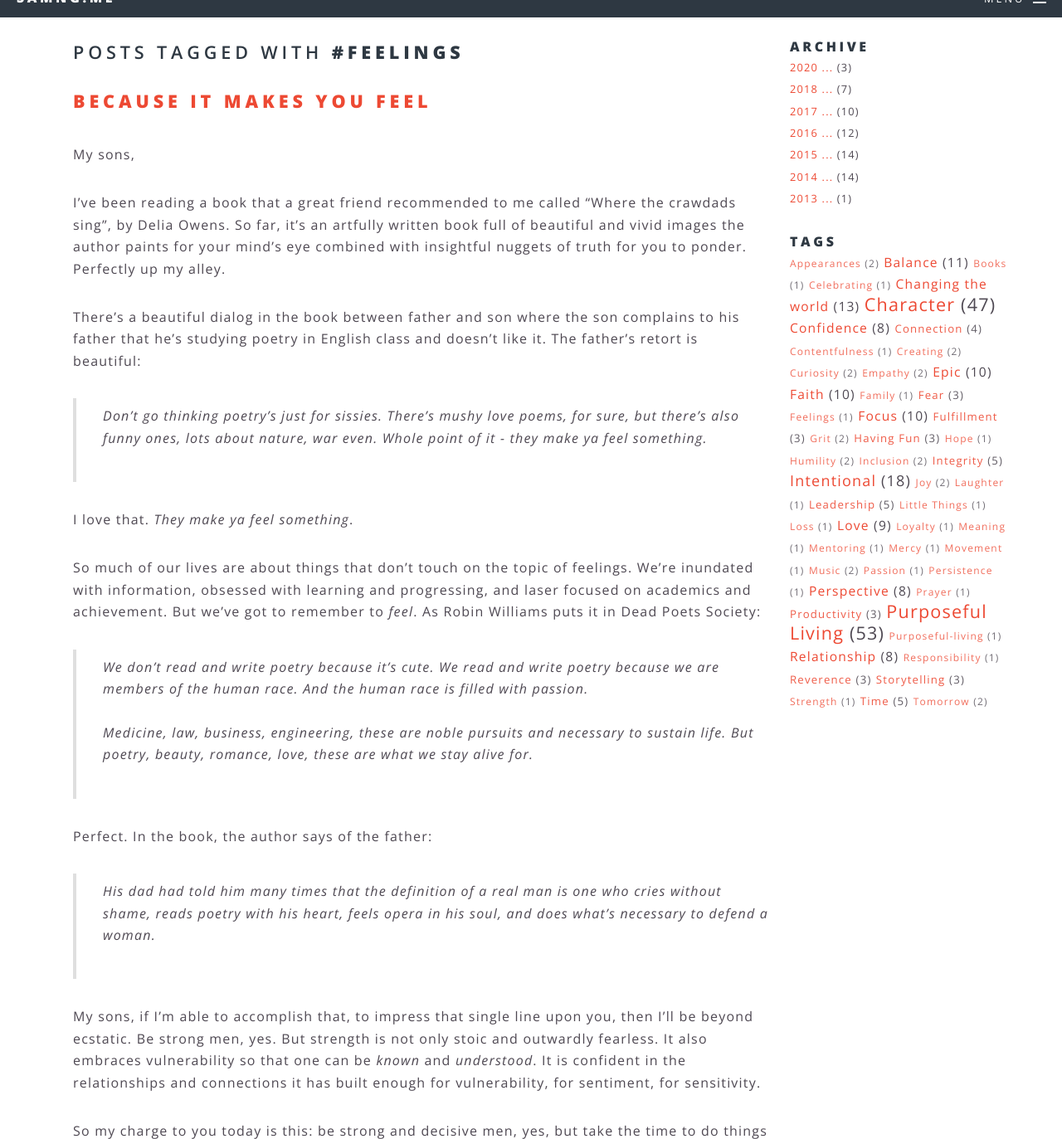
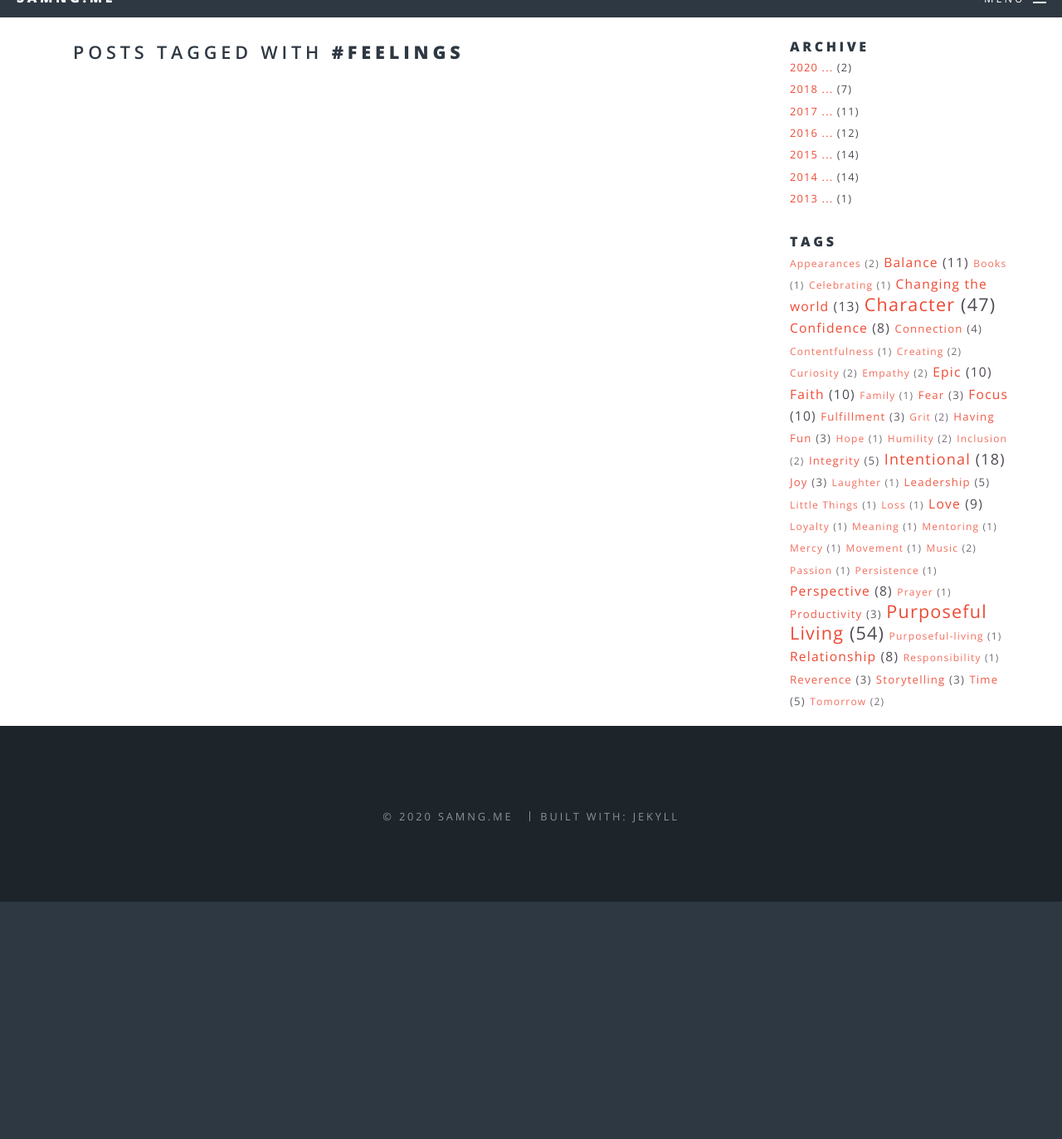
Before and after one commit to samng96/samng.me, a Jekyll site: the page built from tags/feelings.html, in a window 1280 px wide and 1400 px high, scrolled down 397 px, cut to the strip 27-1400 px from the top of the window. Shown: the whole strip at 83% size. Built offline with Jekyll 4.4.1, drawn with Linux system fonts in a browser that asks for light colours; after the commit the page ends 1511 px from its top, so only the background shows below that; some of the changed text lies outside the part shown.

Commit message:
Change "man" to "men"

```diff
--- a/_layouts/archive_year_view.html
+++ b/_layouts/archive_year_view.html
@@ -5,7 +5,7 @@ layout: default
 
     <header>
         <h2>Letters to my son</h2>
-        <p>A collection of thoughts and lessons I've learned along the way for my little man, and anyone else that's interested.</p>
+        <p>A collection of thoughts and lessons I've learned along the way for my little men, and anyone else that's interested.</p>
     </header>
 
     <section class="wrapper style5">
--- a/_layouts/tag_view.html
+++ b/_layouts/tag_view.html
@@ -6,7 +6,7 @@ title: Letters to my son
 
     <header>
         <h2>Letters to my son</h2>
-        <p>A collection of thoughts and lessons I've learned along the way for my little man, and anyone else that's interested.</p>
+        <p>A collection of thoughts and lessons I've learned along the way for my little men, and anyone else that's interested.</p>
     </header>
 
     <section class="wrapper style5">
--- a/letters-to-my-son/_posts/2020-03-11-because-it-makes-you-feel.markdown
+++ /dev/null
@@ -1,35 +0,0 @@
----
-layout: letter
-title: "Because it makes you feel"
-date: 2020-03-11 21:24:40 -0800
-tags:
-- Character
-- Love
-- Connection
-- Strength
-- Feelings
----
-My sons,
-
-I've been reading a book that a great friend recommended to me called ["Where the crawdads sing"](https://www.amazon.com/Where-Crawdads-Sing-Delia-Owens/dp/0735219095/ref=sr_1_2?crid=3PGXK0DFMJERZ&keywords=where+the+crawdads+sing&qid=1583994330&sprefix=where+the+craw%2Caps%2C216&sr=8-2), by Delia Owens. So far, it's an artfully written book full of beautiful and vivid images the author paints for your mind's eye combined with insightful nuggets of truth for you to ponder. Perfectly up my alley.
-
-There's a beautiful dialog in the book between father and son where the son complains to his father that he's studying poetry in English class and doesn't like it. The father's retort is beautiful:
-
-> Don't go thinking poetry's just for sissies. There's mushy love poems, for sure, but there's also funny ones, lots about nature, war even. Whole point of it - *they make ya feel something*.
-
-I love that. *They make ya feel something*.
-
-So much of our lives are about things that don't touch on the topic of feelings. We're inundated with information, obsessed with learning and progressing, and laser focused on academics and achievement. But we've got to remember to *feel*. As Robin Williams puts it in [Dead Poets Society](https://www.imdb.com/title/tt0097165/):
-
-> We don't read and write poetry because it's cute. We read and write poetry because we are members of the human race. And the human race is filled with passion.<br><br>
-> Medicine, law, business, engineering, these are noble pursuits and necessary to sustain life. But poetry, beauty, romance, love, these are what we stay alive for.
-
-Perfect. In the book, the author says of the father:
-
-> His dad had told him many times that the definition of a real man is one who cries without shame, reads poetry with his heart, feels opera in his soul, and does what's necessary to defend a woman.
-
-My sons, if I'm able to accomplish that, to impress that single line upon you, then I'll be beyond ecstatic. Be strong men, yes. But strength is not only stoic and outwardly fearless. It also embraces vulnerability so that one can be *known* and *understood*. It is confident in the relationships and connections it has built enough for vulnerability, for sentiment, for sensitivity.
-
-So my charge to you today is this: be strong and decisive men, yes, but take the time to do things that make you *feel*. Watch a beautiful sunset descending between the crevice in the mountains. Sit *still* and *deeply listen* to music that moves you. Rekindle an old connection. Embrace a friend *fully* and *earnestly*. Love big. And be loved big.
-
-I love you, my boys.
```
Also changed, not shown: letters-to-my-son/_posts/2017-10-10-critical-beliefs.markdown (added, +31 -0 lines), 1 other file.
